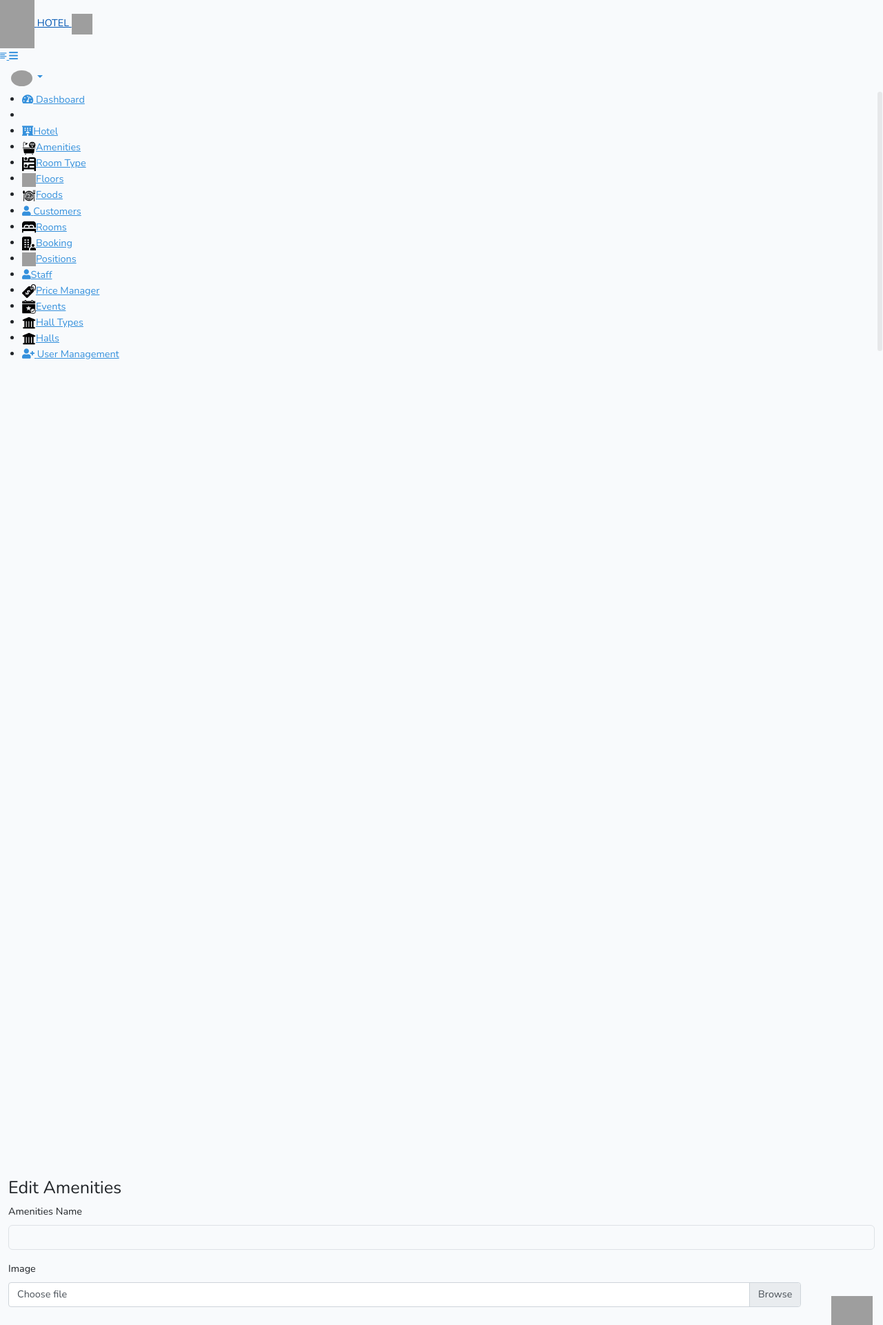
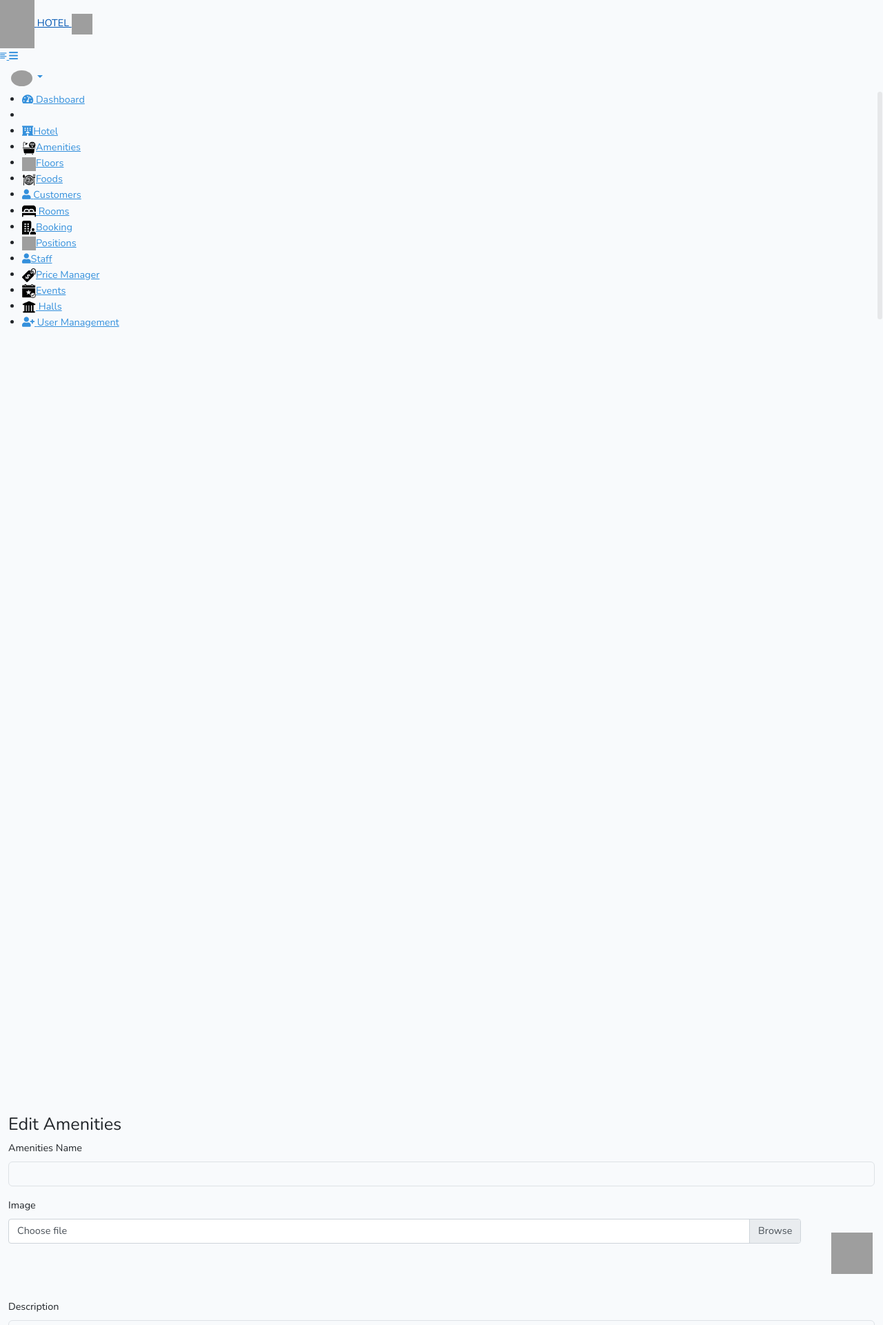
Before and after one commit to drashtipatell18/Hotel_Management, a Laravel app: page /amenities/edit/1 in a window 1280 px wide. Shown: the top 1921 px of the page at 69% size. Run offline with Laravel 10, Linux system fonts and the light colour scheme; data that the repository does not hold is empty; style sheets or scripts are compiled from the project's sources; some libraries are stand-ins or nearby versions; grey boxes are pictures that could not be loaded.

Commit message:
menu changes

```diff
--- a/resources/views/sidebar/menusidebar.blade.php
+++ b/resources/views/sidebar/menusidebar.blade.php
@@ -18,12 +18,6 @@
                     </a>
                 </li>
 
-                <li class="{{ set_active(['roomtype/list']) }}">
-                    <a href="{{ route('roomtype/list') }}">
-                        <img src="{{ url('assets/icons/room_types.png') }}" style="width: 20px; height:20px"><span>Room Type</span>
-                    </a>
-                </li>
-
                 <li class="{{ set_active(['floor/list']) }}">
                     <a href="{{ route('floor/list') }}">
                         <img src="{{ url('assets/icons/floor.png') }}" style="width: 20px; height:20px"><span>Floors</span>
@@ -40,11 +34,19 @@
                     <a href="{{ route('form/allcustomers/page') }}"><i class="fas fa-user"></i> <span>Customers</span></a>
                 </li>
 
-                <li class="{{ set_active(['form/allrooms/page']) }}">
-                    <a href="{{ route('form/allrooms/page') }}">
-                        <img src="{{ url('assets/icons/room.png') }}" style="width: 20px; height:20px"><span>Rooms</span>
+
+                <li class="submenu">
+                    <a href="#">
+                        <img src="{{ url('assets/icons/room.png') }}" style="width: 20px; height:20px">
+                        <span> Rooms </span>
+                        <span class="menu-arrow"></span>
                     </a>
+                    <ul class="submenu_class" style="display: none;">
+                        <li><a class="{{ set_active(['roomtype/list']) }}" href="{{ route('roomtype/list') }}">Room Types</a></li>
+                        <li><a class="{{ set_active(['form/allrooms/page']) }}" href="{{ route('form/allrooms/page') }}">Rooms</a></li>
+                    </ul>
                 </li>
+
 
                 <li class="{{ set_active(['form/allbooking']) }}">
                     <a href="{{ route('form/allbooking') }}">
@@ -74,16 +76,16 @@
                     </a>
                 </li>
 
-                <li class="{{ set_active(['halltype/list']) }}">
-                    <a href="{{ route('halltype/list') }}">
-                        <img src="{{ url('assets/icons/hall.png') }}" style="width: 20px; height:20px"><span>Hall Types</span>
+                <li class="submenu">
+                    <a href="#">
+                        <img src="{{ url('assets/icons/hall.png') }}" style="width: 20px; height:20px">
+                        <span> Halls </span>
+                        <span class="menu-arrow"></span>
                     </a>
-                </li>
-
-                <li class="{{ set_active(['hall/list']) }}">
-                    <a href="{{ route('hall/list') }}">
-                        <img src="{{ url('assets/icons/hall.png') }}" style="width: 20px; height:20px"><span>Halls</span>
-                    </a>
+                    <ul class="submenu_class" style="display: none;">
+                        <li><a class="{{ set_active(['halltype/list']) }}" href="{{ route('halltype/list') }}">Hall Types</a></li>
+                        <li><a class="{{ set_active(['hall/list']) }}" href="{{ route('hall/list') }}">Halls</a></li>
+                    </ul>
                 </li>
 
                 <li class="submenu">
```
